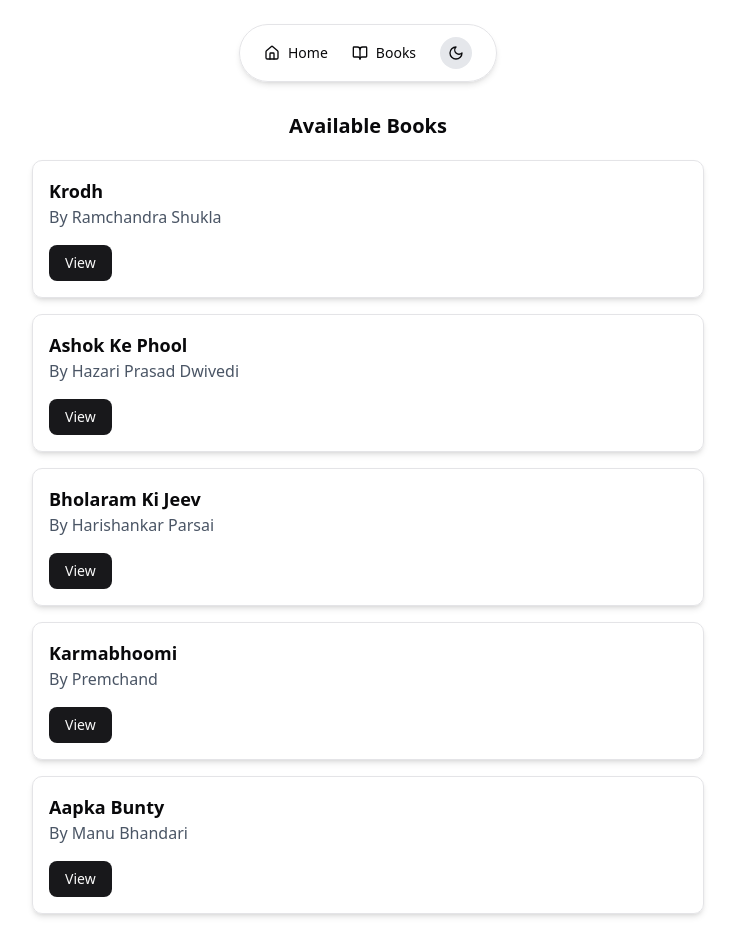
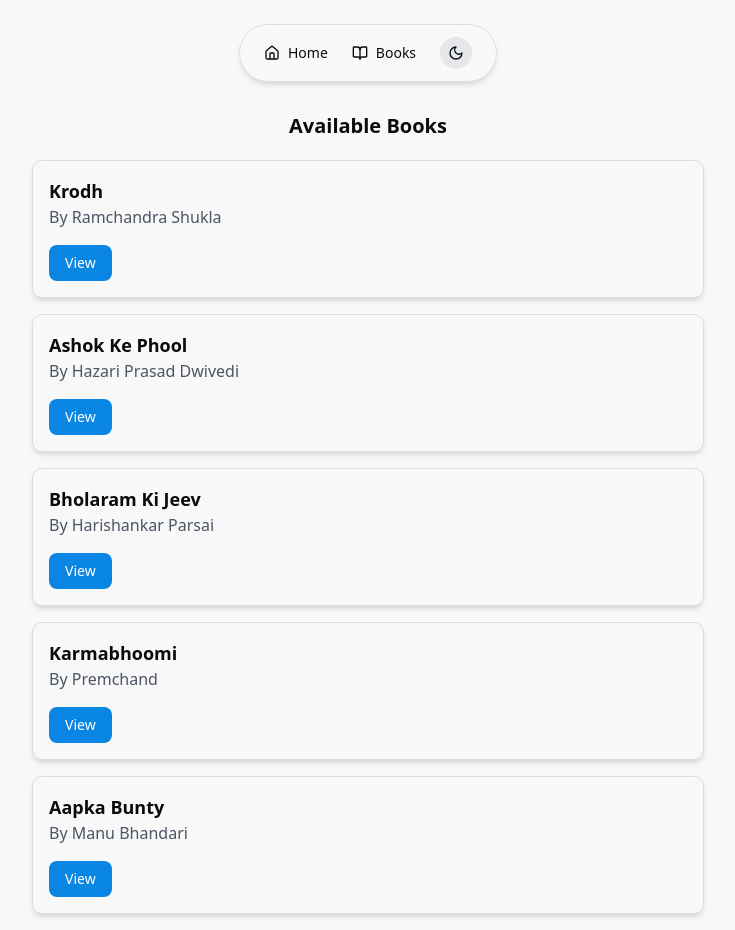
Before and after one commit to suvaranjan/hinditgt, a Next.js app: page /books in a window 1280 px wide. Shown: the whole page, without its empty margins (272-1007 px from the left). Built offline with nearby package versions, Linux system fonts and the light colour scheme.

Commit message:
new theme added

```diff
--- a/src/app/globals.css
+++ b/src/app/globals.css
@@ -1,4 +1,4 @@
-@import "tailwindcss";
+/* @import "tailwindcss";
 
 @plugin "tailwindcss-animate";
 
@@ -118,4 +118,133 @@
   body {
     @apply bg-background text-foreground;
   }
+} */
+
+@import "tailwindcss";
+@plugin "tailwindcss-animate";
+
+@custom-variant dark (&:is(.dark *));
+
+:root {
+  --radius: 0.625rem;
+  --background: oklch(0.98 0 0); /* Light background */
+  --foreground: oklch(0.15 0.01 250); /* Dark text */
+  --card: oklch(1 0 0); /* White cards */
+  --card-foreground: oklch(0.15 0.01 250); /* Dark text on cards */
+  --popover: oklch(1 0 0); /* White popovers */
+  --popover-foreground: oklch(0.15 0.01 250); /* Dark text on popovers */
+  --primary: oklch(0.61 0.17 250); /* Material Blue */
+  --primary-foreground: oklch(1 0 0); /* White text on primary */
+  --secondary: oklch(0.88 0.05 250); /* Light Blue */
+  --secondary-foreground: oklch(0.15 0.01 250); /* Dark text on secondary */
+  --muted: oklch(0.95 0.02 250); /* Light Gray */
+  --muted-foreground: oklch(0.5 0.02 250); /* Gray text */
+  --accent: oklch(0.88 0.05 250); /* Light Blue */
+  --accent-foreground: oklch(0.15 0.01 250); /* Dark text on accent */
+  --destructive: oklch(0.75 0.25 10); /* Red for errors */
+  --border: oklch(0.9 0.02 250); /* Light Gray border */
+  --input: oklch(0.95 0.02 250); /* Light Gray input */
+  --ring: oklch(0.61 0.17 250); /* Material Blue ring */
+  --chart-1: oklch(0.61 0.17 250); /* Material Blue */
+  --chart-2: oklch(0.4 0.2 200); /* Teal */
+  --chart-3: oklch(0.7 0.2 300); /* Purple */
+  --chart-4: oklch(0.8 0.2 50); /* Orange */
+  --chart-5: oklch(0.6 0.2 150); /* Green */
+  --sidebar: oklch(1 0 0); /* White sidebar */
+  --sidebar-foreground: oklch(0.15 0.01 250); /* Dark text on sidebar */
+  --sidebar-primary: oklch(0.61 0.17 250); /* Material Blue */
+  --sidebar-primary-foreground: oklch(
+    1 0 0
+  ); /* White text on sidebar primary */
+  --sidebar-accent: oklch(0.88 0.05 250); /* Light Blue */
+  --sidebar-accent-foreground: oklch(
+    0.15 0.01 250
+  ); /* Dark text on sidebar accent */
+  --sidebar-border: oklch(0.9 0.02 250); /* Light Gray border */
+  --sidebar-ring: oklch(0.61 0.17 250); /* Material Blue ring */
 }
+
+.dark {
+  --background: oklch(0.15 0.01 250); /* Dark background */
+  --foreground: oklch(0.98 0 0); /* Light text */
+  --card: oklch(0.2 0.01 250); /* Dark Gray cards */
+  --card-foreground: oklch(0.98 0 0); /* Light text on cards */
+  --popover: oklch(0.2 0.01 250); /* Dark Gray popovers */
+  --popover-foreground: oklch(0.98 0 0); /* Light text on popovers */
+  --primary: oklch(0.61 0.17 250); /* Material Blue */
+  --primary-foreground: oklch(0.98 0 0); /* Light text on primary */
+  --secondary: oklch(0.3 0.02 250); /* Darker Blue */
+  --secondary-foreground: oklch(0.98 0 0); /* Light text on secondary */
+  --muted: oklch(0.25 0.02 250); /* Dark Gray */
+  --muted-foreground: oklch(0.7 0.02 250); /* Light Gray text */
+  --accent: oklch(0.3 0.02 250); /* Darker Blue */
+  --accent-foreground: oklch(0.98 0 0); /* Light text on accent */
+  --destructive: oklch(0.75 0.25 10); /* Red for errors */
+  --border: oklch(0.3 0.02 250); /* Dark Gray border */
+  --input: oklch(0.25 0.02 250); /* Dark Gray input */
+  --ring: oklch(0.61 0.17 250); /* Material Blue ring */
+  --chart-1: oklch(0.61 0.17 250); /* Material Blue */
+  --chart-2: oklch(0.4 0.2 200); /* Teal */
+  --chart-3: oklch(0.7 0.2 300); /* Purple */
+  --chart-4: oklch(0.8 0.2 50); /* Orange */
+  --chart-5: oklch(0.6 0.2 150); /* Green */
+  --sidebar: oklch(0.2 0.01 250); /* Dark Gray sidebar */
+  --sidebar-foreground: oklch(0.98 0 0); /* Light text on sidebar */
+  --sidebar-primary: oklch(0.61 0.17 250); /* Material Blue */
+  --sidebar-primary-foreground: oklch(
+    0.98 0 0
+  ); /* Light text on sidebar primary */
+  --sidebar-accent: oklch(0.3 0.02 250); /* Darker Blue */
+  --sidebar-accent-foreground: oklch(
+    0.98 0 0
+  ); /* Light text on sidebar accent */
+  --sidebar-border: oklch(0.3 0.02 250); /* Dark Gray border */
+  --sidebar-ring: oklch(0.61 0.17 250); /* Material Blue ring */
+}
+
+@theme inline {
+  --radius-sm: calc(var(--radius) - 4px);
+  --radius-md: calc(var(--radius) - 2px);
+  --radius-lg: var(--radius);
+  --radius-xl: calc(var(--radius) + 4px);
+  --color-background: var(--background);
+  --color-foreground: var(--foreground);
+  --color-card: var(--card);
+  --color-card-foreground: var(--card-foreground);
+  --color-popover: var(--popover);
+  --color-popover-foreground: var(--popover-foreground);
+  --color-primary: var(--primary);
+  --color-primary-foreground: var(--primary-foreground);
+  --color-secondary: var(--secondary);
+  --color-secondary-foreground: var(--secondary-foreground);
+  --color-muted: var(--muted);
+  --color-muted-foreground: var(--muted-foreground);
+  --color-accent: var(--accent);
+  --color-accent-foreground: var(--accent-foreground);
+  --color-destructive: var(--destructive);
+  --color-border: var(--border);
+  --color-input: var(--input);
+  --color-ring: var(--ring);
+  --color-chart-1: var(--chart-1);
+  --color-chart-2: var(--chart-2);
+  --color-chart-3: var(--chart-3);
+  --color-chart-4: var(--chart-4);
+  --color-chart-5: var(--chart-5);
+  --color-sidebar: var(--sidebar);
+  --color-sidebar-foreground: var(--sidebar-foreground);
+  --color-sidebar-primary: var(--sidebar-primary);
+  --color-sidebar-primary-foreground: var(--sidebar-primary-foreground);
+  --color-sidebar-accent: var(--sidebar-accent);
+  --color-sidebar-accent-foreground: var(--sidebar-accent-foreground);
+  --color-sidebar-border: var(--sidebar-border);
+  --color-sidebar-ring: var(--sidebar-ring);
+}
+
+@layer base {
+  * {
+    @apply border-border outline-ring/50;
+  }
+  body {
+    @apply bg-background text-foreground;
+  }
+}
--- a/src/app/page.tsx
+++ b/src/app/page.tsx
@@ -35,14 +35,17 @@
           {/* Read Now Sheet */}
           <Sheet open={isReadSheetOpen} onOpenChange={setIsReadSheetOpen}>
             <SheetTrigger asChild>
-              <Button className="rounded-full border border-solid border-transparent transition-colors flex items-center justify-center bg-foreground text-background gap-2 hover:bg-[#383838] dark:hover:bg-[#ccc] font-medium text-sm sm:text-base h-10 sm:h-12 px-4 sm:px-5 sm:w-auto">
-                <Image
+              <Button
+                className="rounded-full p-5"
+                // className="rounded-full border border-solid border-transparent transition-colors flex items-center justify-center bg-foreground text-background gap-2 hover:bg-[#383838] dark:hover:bg-[#ccc] font-medium text-sm sm:text-base h-10 sm:h-12 px-4 sm:px-5 sm:w-auto"
+              >
+                {/* <Image
                   aria-hidden
                   src="/file.svg"
                   alt="File icon"
                   width={16}
                   height={16}
-                />
+                /> */}
                 Read now
               </Button>
             </SheetTrigger>
@@ -58,7 +61,8 @@
           <Sheet open={isTestSheetOpen} onOpenChange={setIsTestSheetOpen}>
             <SheetTrigger asChild>
               <Button
-                className="rounded-full border border-solid border-black/[.08] dark:border-white/[.145] transition-colors flex items-center justify-center hover:bg-[#f2f2f2] dark:hover:bg-[#1a1a1a] hover:border-transparent font-medium text-sm sm:text-base h-10 sm:h-12 px-4 sm:px-5 w-full sm:w-auto md:w-[158px]"
+                className="rounded-full p-5"
+                // className="rounded-full border border-solid border-black/[.08] dark:border-white/[.145] transition-colors flex items-center justify-center hover:bg-[#f2f2f2] dark:hover:bg-[#1a1a1a] hover:border-transparent font-medium text-sm sm:text-base h-10 sm:h-12 px-4 sm:px-5 w-full sm:w-auto md:w-[158px]"
                 variant="outline"
               >
                 Take Test
```
